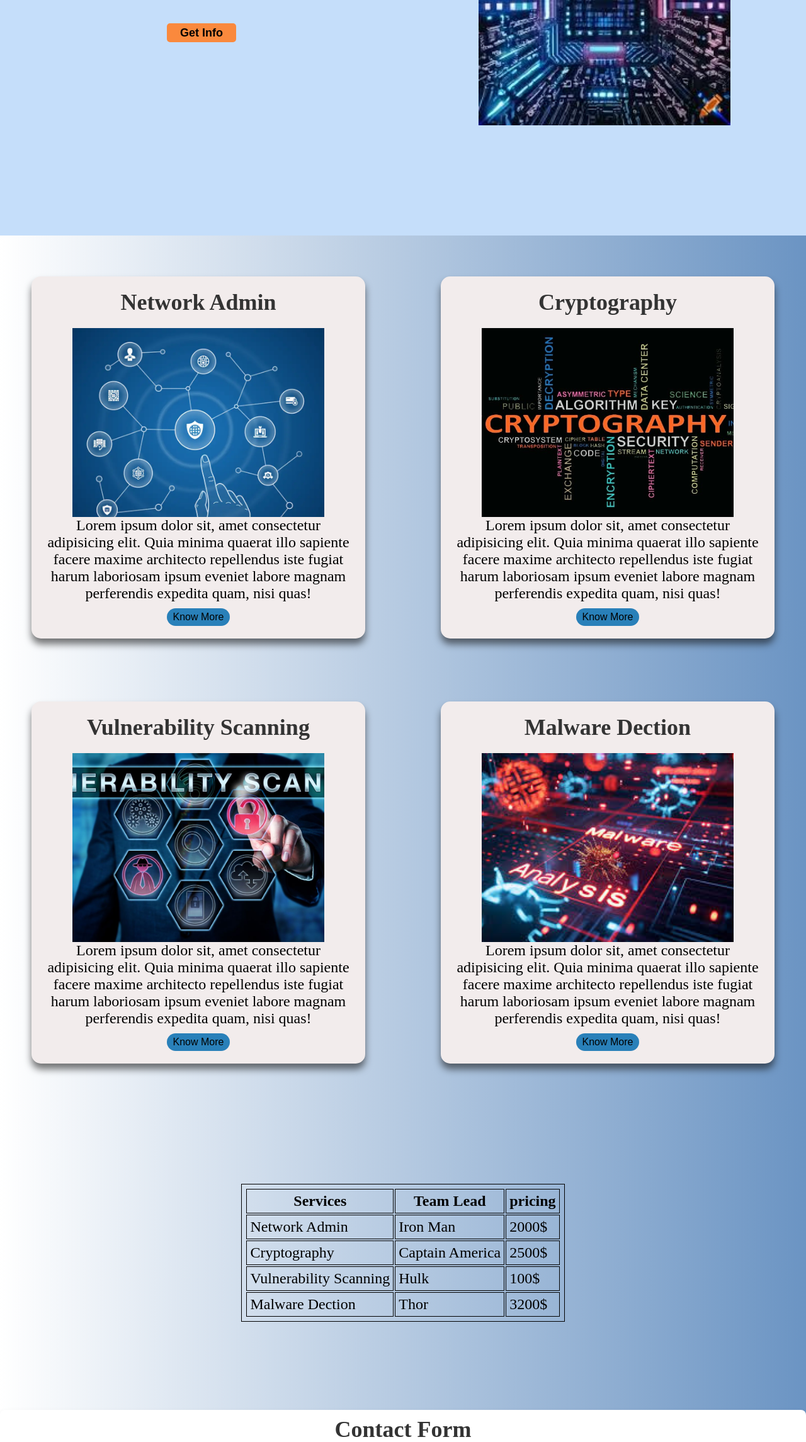
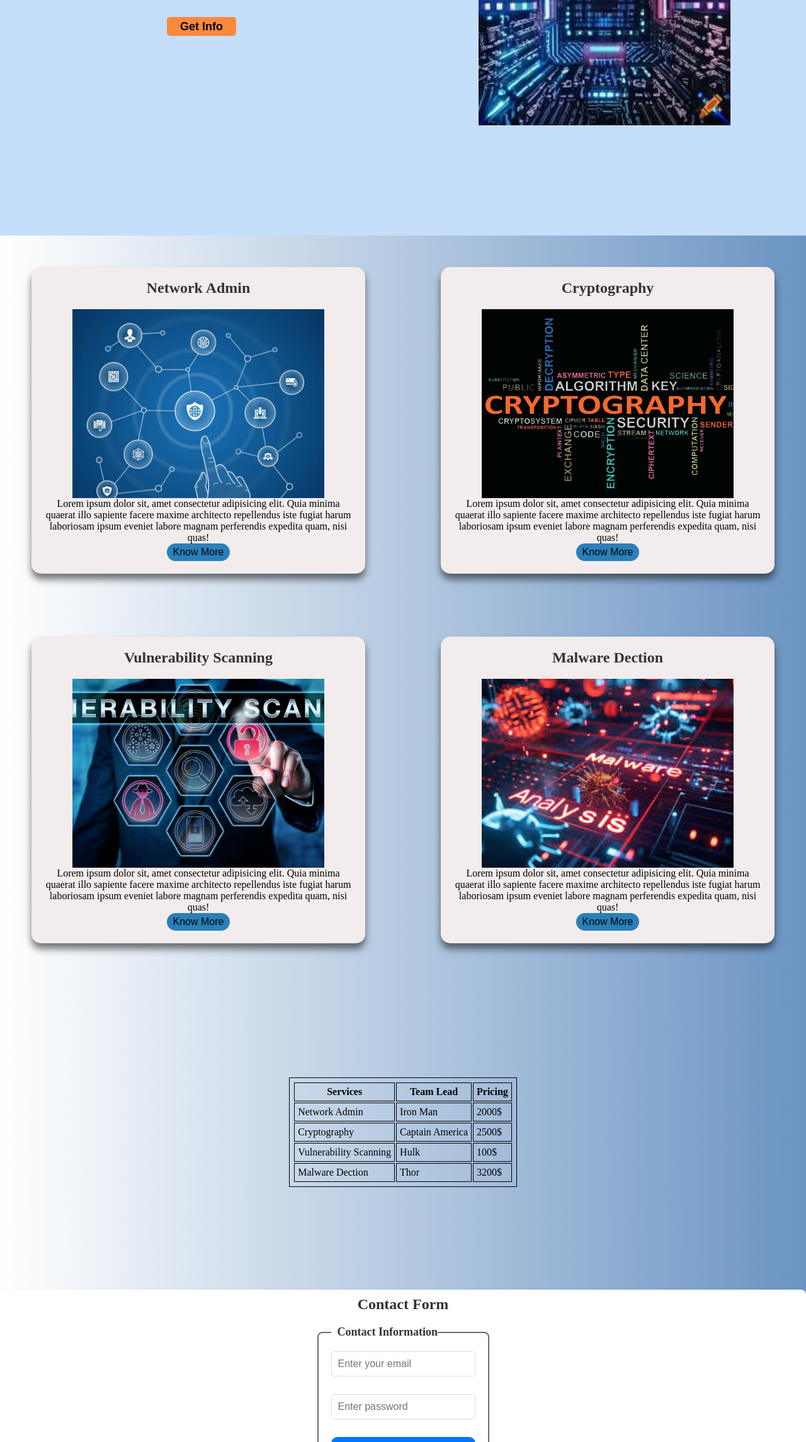
Before and after one commit to Mihir-Singh-Chouhan/Assigment1, a plain HTML site: page index.html in a window 1280 px wide. Shown: the part 510-2800 px from the top of the page at 63% size. Drawn offline with Linux system fonts and the light colour scheme; a web font is replaced by a local one.

Commit message:
After Code review1

```diff
--- a/index.html
+++ b/index.html
@@ -19,7 +19,7 @@
 
    <header>
   <nav>
-    <img class="menu-icon" src="logo.png" alt="Can't Find">
+    <img class="menu-icon" src="logo.png" alt="Click here to open menu">
     <img id="menu-option" onclick="menuButtonClick()" src="menu.png" alt="Can't Find">
     <div class="hamburger">
         <ul
@@ -43,7 +43,7 @@
         </div>
 
         <div class="hero-image">
-            <img src="self.jpg" alt="Can't find" height="400px" width="400px">
+            <img src="self.jpg" alt="This is Hero image " height="400px" width="400px">
         </div>
     </div>
 
@@ -51,14 +51,14 @@
         <div class="wrape1">
         <div class="card1">
             <h2>Network Admin</h2>
-            <img class="card-image" src="network.webp" alt="Can't Find">
+            <img class="card-image" src="network.webp" alt="Network Admin">
             <p>Lorem ipsum dolor sit, amet consectetur adipisicing elit. Quia minima quaerat illo sapiente facere maxime architecto repellendus iste fugiat harum laboriosam ipsum eveniet labore magnam perferendis expedita quam, nisi quas!</p>
              <button class="know" id="btn1">Know More</button>
         </div>
 
         <div class="card1">
             <h2>Cryptography</h2>
-            <img class="card-image" src="crypto.jpeg" alt="Can't Find">
+            <img class="card-image" src="crypto.jpeg" alt="Cryptography">
             <p>Lorem ipsum dolor sit, amet consectetur adipisicing elit. Quia minima quaerat illo sapiente facere maxime architecto repellendus iste fugiat harum laboriosam ipsum eveniet labore magnam perferendis expedita quam, nisi quas!</p>
              <button class="know" id="btn2">Know More</button>
         </div>
@@ -68,14 +68,14 @@
         <div class="wrape2">
         <div class="card1">
             <h2>Vulnerability Scanning</h2>
-            <img class="card-image" src="vul scaning.jpg" alt="Can't Find">
+            <img class="card-image" src="vul scaning.jpg" alt="Vulnerability Scanning">
             <p>Lorem ipsum dolor sit, amet consectetur adipisicing elit. Quia minima quaerat illo sapiente facere maxime architecto repellendus iste fugiat harum laboriosam ipsum eveniet labore magnam perferendis expedita quam, nisi quas!</p>
              <button class="know" id="btn3">Know More</button>
         </div>
 
         <div class="card1">
             <h2>Malware Dection</h2>
-            <img class="card-image" src="malware.jpeg" alt="Can't Find">
+            <img class="card-image" src="malware.jpeg" alt="Malware Dection">
             <p>Lorem ipsum dolor sit, amet consectetur adipisicing elit. Quia minima quaerat illo sapiente facere maxime architecto repellendus iste fugiat harum laboriosam ipsum eveniet labore magnam perferendis expedita quam, nisi quas!</p>
              <button class="know" id="btn4">Know More</button>
         </div>
@@ -86,7 +86,7 @@
             <tr>
                 <th>Services</th>
                 <th>Team Lead</th>
-                <th>pricing</th>
+                <th>Pricing</th>
             </tr>
             <tr>
                 <td>Network Admin</td>
@@ -125,7 +125,7 @@
         </div>
     </div>
    </section>
-    <hr><hr>
+    <hr>
    <footer>
 
     <div class="social-media-links">
--- a/style.css
+++ b/style.css
@@ -10,9 +10,7 @@ body{
     min-height: 100vh;
     background-color: #c5d3e3;
     background-image: linear-gradient(to left, #6b94c3,#fff);
-
     font-family: "Martel Sans", serif;
-
     font-style: normal;
 }
 html {
@@ -21,15 +19,10 @@ html {
 hr{
     border: none;
     border-top: 2px solid #ccc;
+}
 
-}
-/* .hamburger
-{
-    content-visibility: hidden;
-} */
 header
 {
-
     background-color: #8f9aa4;
     min-height: 10vh;
     position: relative;
@@ -41,9 +34,7 @@ header
 nav{
     display: flex;
     justify-content: flex-end;
-
 }
-
 
 .menu-icon
 {
@@ -53,7 +44,6 @@ nav{
     transform: translateY(-20%);
     height: 25px;
     cursor: pointer;
-
 }
 #menu-option
 {
@@ -66,8 +56,6 @@ nav{
     gap: 20px;
     cursor: pointer;
     color: #0e0d0d;
-
-
 }
 
 a,u
@@ -89,7 +77,6 @@ a,u
 {
     flex: 1;
     height: 100%;
-
 }
 
 .container
@@ -97,7 +84,6 @@ a,u
     display: flex;
     justify-content: space-between;
     height: 100vh;
-
     align-items: center;
     background-color: #c5defa;
 }
@@ -111,7 +97,6 @@ a,u
     text-align: center;
     gap: 20px;
     font-size: 24px;
-
 }
 
 .get-info
@@ -119,9 +104,7 @@ a,u
     display: flex;
     justify-content: center;
     align-items: center;
-    padding: 10px;
-    margin-top: 20px;
-
+    padding: 10px 20px;
 }
 
  .get-info button
@@ -136,7 +119,6 @@ a,u
     border-radius: 5px;
     cursor: pointer;
     border: none;
-
  }
  .hero-image
  {
@@ -152,24 +134,17 @@ a,u
     display: flex;
     justify-content: center;
     object-fit: cover;
-
  }
 
 
- .get-info:hover {
-    background-color:hsl(30, 25%, 97%);
+.get-info:hover
+{
+         background-color:hsl(30, 25%, 97%);
+         transform: translateY(-10px);
+         box-shadow: 0 3px 5px rgba(0, 0, 0, 0.981);
 }
 
-.get-info:hover {
-    transform: translateY(-10px);
-    box-shadow: 0 3px 5px rgba(0, 0, 0, 0.981);
-}
 
- .service
- {
-   margin-top: 15px;
-
- }
  .wrape1,.wrape2
  {
     display: flex;
@@ -178,18 +153,15 @@ a,u
 
  .know
  {
-
     background-color: #2980b9;
     justify-content: center;
     align-items: center;
-    margin-top: 10px;
     padding: 5px 10px;
     cursor: pointer;
     width: fit-content;
     font-size: 1rem;
     border: none;
     border-radius: 30px;
-    margin-top: 10px;
  }
 
  .card-image
@@ -211,7 +183,6 @@ a,u
     flex-direction: column;
     align-items: center;
     text-align: center;
-    margin-bottom: 20px;
     cursor: pointer;
     margin: 50px;
  }
@@ -248,7 +219,6 @@ a,u
     text-align: center;
     font-size: 1.2rem;
     gap: 50px;
-
 }
 
 .social-media-links
@@ -258,14 +228,12 @@ a,u
     align-items: center;
     cursor: pointer;
     gap: 30px;
-
 }
 
 .social-media-links:hover
 {
     transition: width 2s;
     transform: translateY(-5px);
-
 }
 /* CSS for contact form */
 
@@ -292,17 +260,14 @@ h2 {
 .contact-form form {
     display: flex;
     flex-direction: column;
-
 }
 
 
 .contact-form fieldset {
-    border: 2px solid #ddd;
+    border: 2px solid #0a0a0a98;
     border-radius: 8px;
     padding: 20px;
-    padding-top: 0;
 }
-
 
 .contact-form legend {
     font-size: 18px;
@@ -310,7 +275,6 @@ h2 {
     font-weight: bold;
     padding-left: 10px;
 }
-
 
 .contact-form input {
     padding: 10px;
@@ -350,33 +314,11 @@ h2 {
 
 /* Contact form end */
 
-
-
-@media(min-width: 1200px)
-{
-    body
-    {
-        font-size: 24px;
-        display: flex;
-        flex-direction: column;
-
-        background-color: #F8FAFC;
-    }
-
-   .pricing
-   {
-    flex-direction: column;
-
-   }
-
-}
-
 @media(min-width: 768px) and (max-width: 1199px)
 {
     body
     {
         font-size: 14px;
-
     }
     .container
     {
@@ -400,12 +342,10 @@ h2 {
             height: 200px;
             width: 300px;
         }
-
     }
     .pricing
     {
        flex-direction: column;
-
     }
 }
 
@@ -414,7 +354,6 @@ h2 {
     body
     {
         font-size:12px;
-
     }
     .container
     {
@@ -439,7 +378,6 @@ h2 {
             height: 150px;
             width: 200px;
         }
-
     }
 
     .wrape1,.wrape2
@@ -451,7 +389,6 @@ h2 {
     .pricing
     {
         flex-direction: column;
-
     }
 
     .nav-links
@@ -462,7 +399,6 @@ h2 {
     {
        display: none;
        background-image: url(menu.png);
-
     }
 
     #menu-option
@@ -490,5 +426,4 @@ h2 {
     display: flex;
     content-visibility: visible;
 }
-
 }
```
